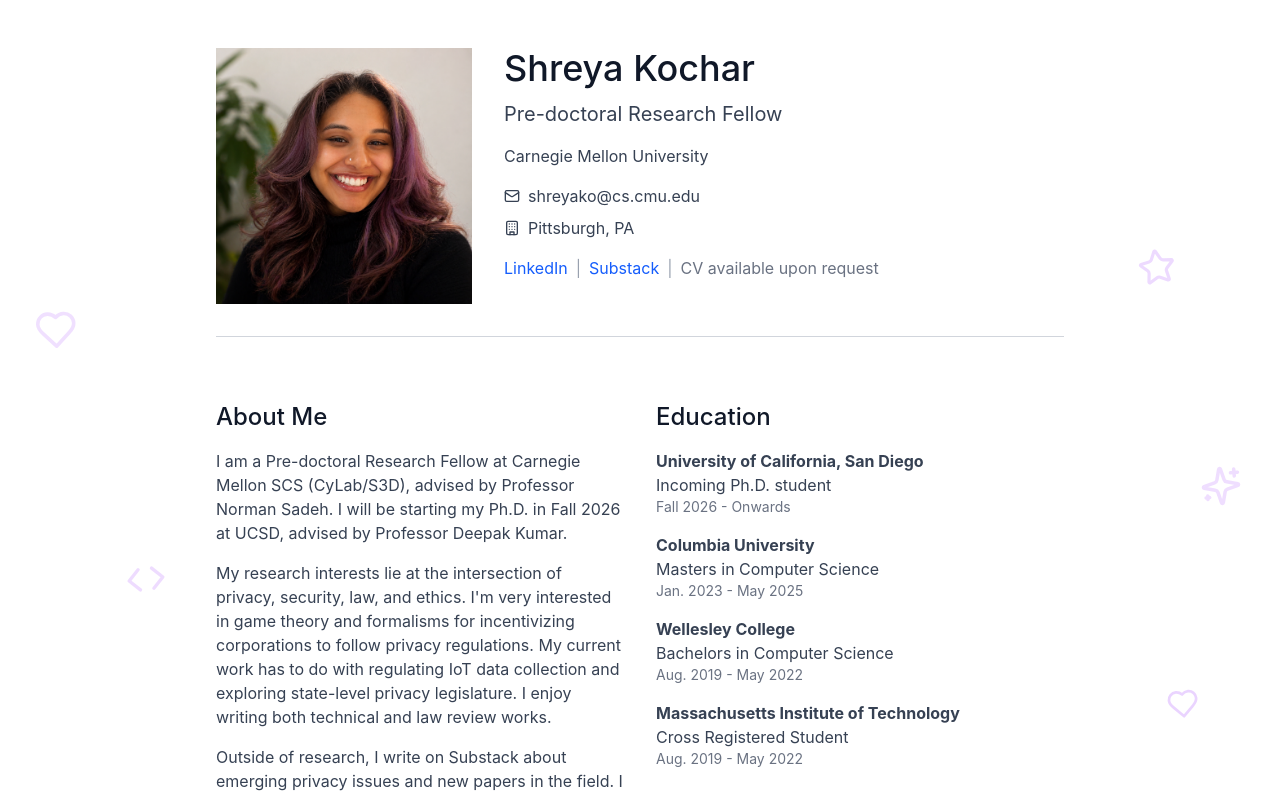
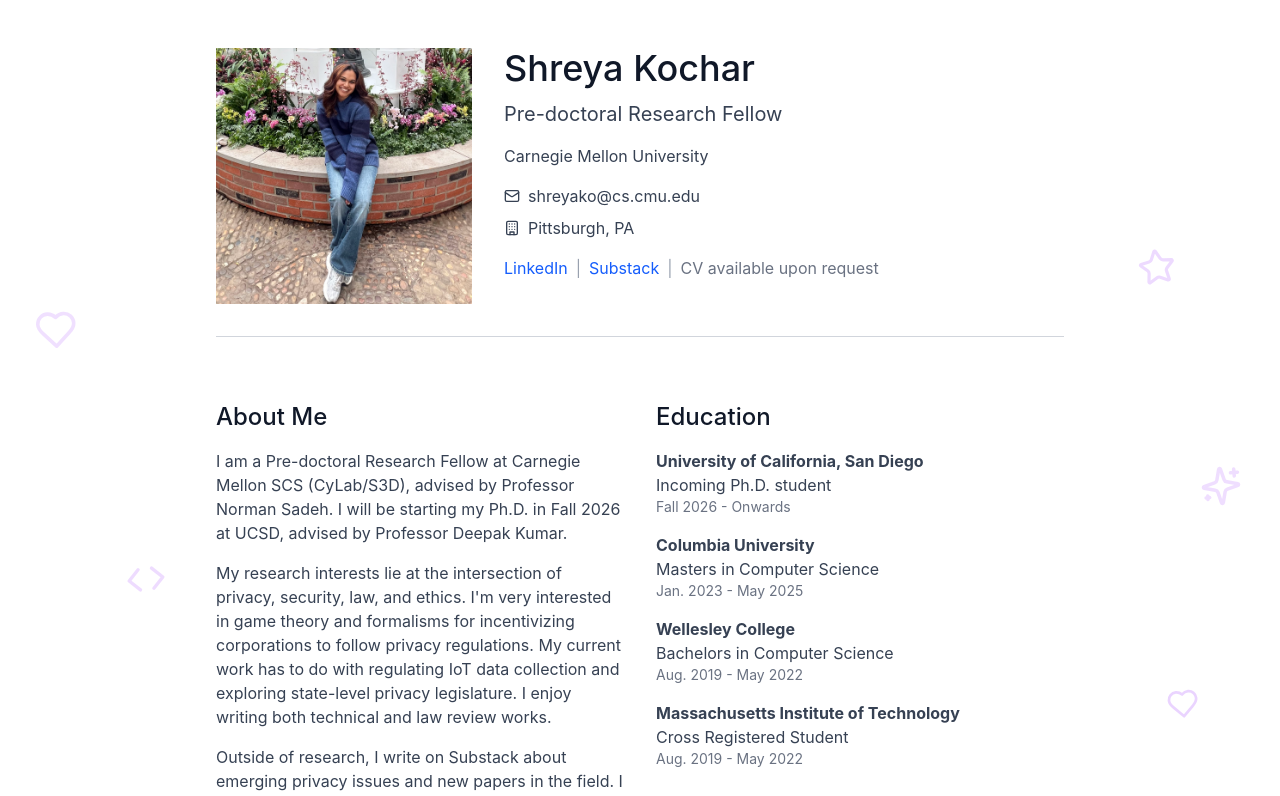
Before and after one commit to skochar1/skochar1.github.io, a React (Vite) app: page / in a window 1280 px wide. Shown: the top 796 px of the page. Built offline with nearby package versions, Linux system fonts and the light colour scheme.

Commit message:
headshot

```diff
--- a/src/app/App.tsx
+++ b/src/app/App.tsx
@@ -58,7 +58,7 @@ export default function App() {
           <div className="flex flex-col md:flex-row gap-8 items-start">
             <div className="flex-shrink-0">
               <ImageWithFallback
-                src="/08B2DB69-982F-4257-A052-2C0ACC54BF52.PNG"
+                src="/IMG_4889.jpg"
                 alt="Profile"
                 className="w-64 h-64 object-cover"
               />
```
